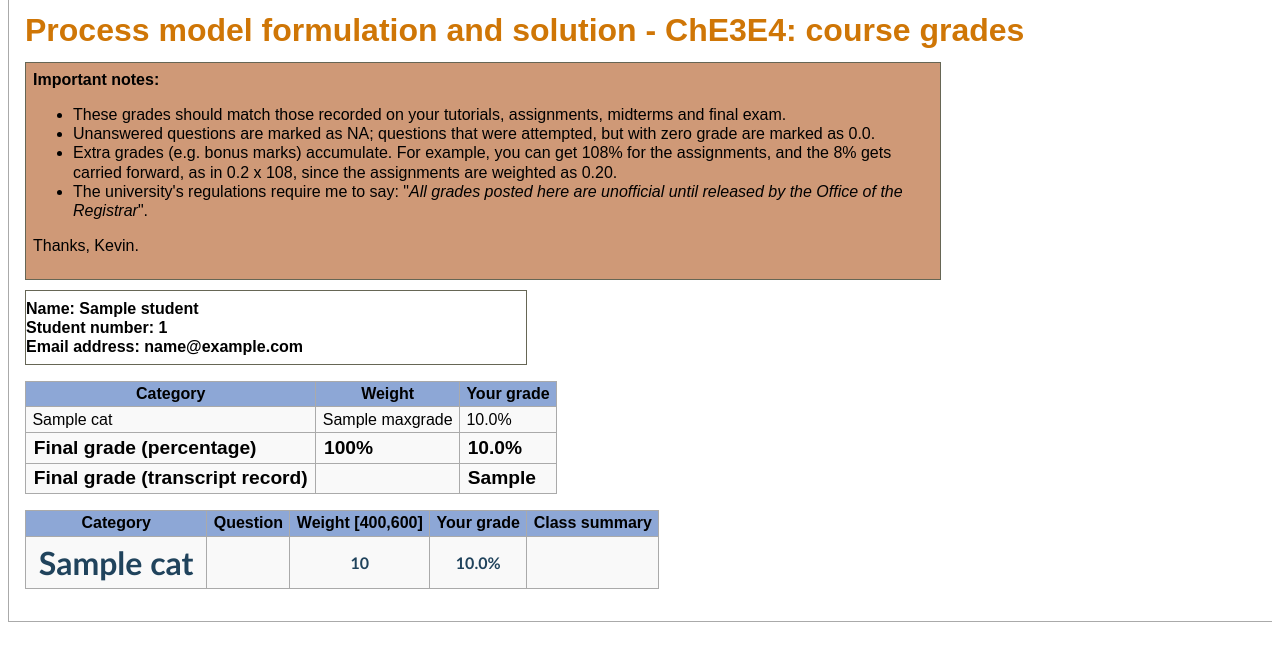
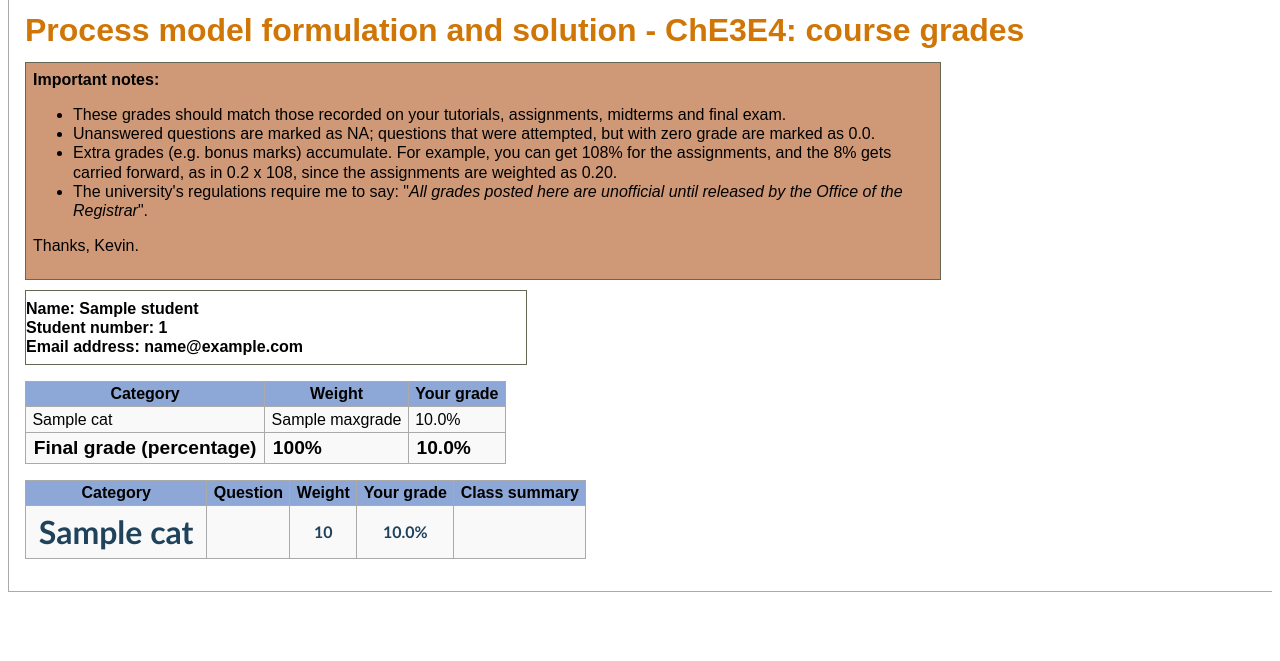
Before and after one commit to kgdunn/Django-app-grades, a Django app: template student/templates/display_grades.html in a window 1280 px wide. Shown: the part 22-683 px from the top of the page. Run offline with Django 3.2, Linux system fonts and the light colour scheme; the template is opened without the code that fills it: most values are stand-ins (such as "Sample title", 1, 10 or a date in 2020); some libraries are stand-ins or nearby versions.

Commit message:
Removed grade letter; 400/600 display; updated grades for tut3 and assignment 1.

```diff
--- a/student/templates/display_grades.html
+++ b/student/templates/display_grades.html
@@ -41,11 +41,13 @@
 	<td>100%</td>
 	<td>{{Student.final_grade|floatformat:1}}%  {% if Student.special %}*{%endif%}</td>
 	</tr>
-	<tr class="total-line">
+<!--	<tr class="total-line">
 	<td>Final grade (transcript record)</td>
 	<td></td>
 	<td>{{Student.final_grade_letter}}</td>
 	</tr>
+-->
+
 </table>
 {% if Student.special %}
 <div class="special-case">
@@ -59,7 +61,7 @@
     <tr>
     <th>Category</th>
     <th>Question</th>
-    <th>Weight [400,600]</th>
+    <th>Weight <!--[400,600]--></th>
     <th>Your grade</th>
     <th>Class summary</th>
     </tr>
--- a/student/templates/sign_in_form.html
+++ b/student/templates/sign_in_form.html
@@ -21,6 +21,10 @@ reaches your <b>McMaster email address</b>.</i></td>
 			<th>Updated</th>
 		</tr>
 		<tr>
+			<td>05 October</td>
+			<td>Tutorial 3 and assignment 1 grades</td>
+		</tr>
+		<tr>
 			<td>28 September</td>
 			<td>Tutorial 2 grades</td>
 		</tr>
```
Also changed, not shown: 2 other files.
